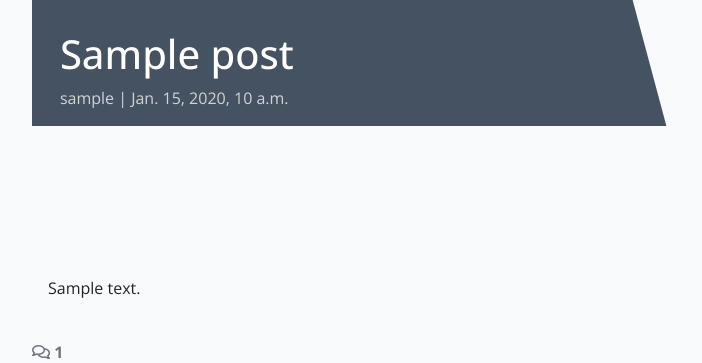
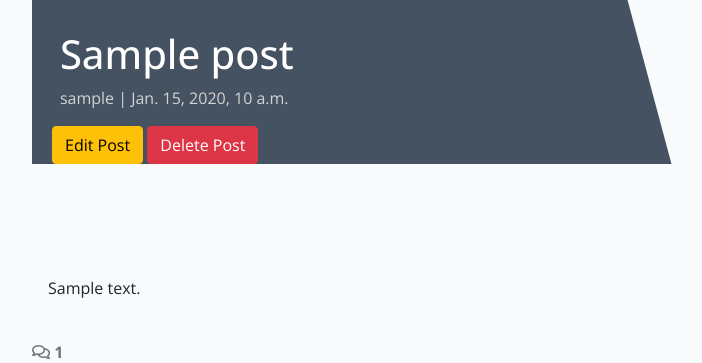
Before and after one commit to jonnybroughton/project-portfolio-4, a Django app: a page that uses news/templates/news/post_detail.html in a window 1280 px wide. Shown: the part 210-573 px from the top of the page, without its empty margins (50-752 px from the left). Run offline with Django 4.2, Linux system fonts and the light colour scheme; a user stored in the database is signed in; tables that the repository leaves empty hold one stand-in row (values such as "Sample post"); some libraries are stand-ins or nearby versions.

Commit message:
enable user to edit and delete their own posts

```diff
--- a/news/templates/news/post_detail.html
+++ b/news/templates/news/post_detail.html
@@ -11,6 +11,12 @@
         <h1 class="post-title">{{ post.title }}</h1>
         <!-- Post author goes before the | the post's created date goes after -->
         <p class="post-subtitle">{{ post.author }} | {{ post.created_on }}</p>
+        {% if user.is_authenticated and post.author == user %}
+        <div class="mt-3 edit-delete">
+          <a href="{% url 'edit_post' post.slug %}" class="btn btn-warning">Edit Post</a>
+          <button class="btn btn-danger" data-bs-toggle="modal" data-bs-target="#deletePostModal">Delete Post</button>
+        </div>
+        {% endif %}
       </div>
       <div class="d-none d-md-block col-md-6 masthead-image">
         {% if "placeholder" in post.featured_image.url %}
@@ -28,7 +34,6 @@
     <div class="col card mb-4  mt-3 left  top">
       <div class="card-body">
         <!-- The post content goes inside the card-text. -->
-        <!-- Use the | safe filter inside the template tags -->
         <p class="card-text">
           {{ post.content | safe }}
         </p>
@@ -51,8 +56,6 @@
     <div class="col-md-8 card mb-4  mt-3 ">
       <h3>Comments:</h3>
       <div class="card-body">
-        <!-- We want a for loop inside the empty control tags
-          to iterate through each comment in comments -->
         {% for comment in comments %}
         <div class="p-2 comments
           {% if not comment.approved and comment.author == user %}
@@ -76,7 +79,6 @@
           <button class="btn btn-edit" comment_id="{{ comment.id }}">Edit</button>
           {% endif %}
         </div>
-        <!-- Our for loop ends here -->
         {% endfor %}
       </div>
     </div>
@@ -98,6 +100,7 @@
     </div>
   </div>
 </div>
+
 <!-- Delete confirmation modal -->
 <div class="modal fade" id="deleteModal" tabindex="-1" aria-labelledby="deleteModalLabel" aria-hidden="true">
   <div class="modal-dialog">
@@ -112,8 +115,26 @@
       </div>
       <div class="modal-footer">
         <button type="button" class="btn btn-secondary" data-bs-dismiss="modal">Close</button>
-        <a id="deleteConfirm" href="#" class="btn
-          btn-danger">Delete</a>
+        <a id="deleteConfirm" href="#" class="btn btn-danger">Delete</a>
+      </div>
+    </div>
+  </div>
+</div>
+
+<!-- Modal for deleting the post -->
+<div class="modal fade" id="deletePostModal" tabindex="-1" aria-labelledby="deletePostModalLabel" aria-hidden="true">
+  <div class="modal-dialog">
+    <div class="modal-content">
+      <div class="modal-header">
+        <h5 class="modal-title" id="deletePostModalLabel">Delete Post?</h5>
+        <button type="button" class="btn-close" data-bs-dismiss="modal" aria-label="Close"></button>
+      </div>
+      <div class="modal-body">
+        Are you sure you want to delete this post? This action cannot be undone.
+      </div>
+      <div class="modal-footer">
+        <button type="button" class="btn btn-secondary" data-bs-dismiss="modal">Close</button>
+        <a id="deletePostConfirm" href="{% url 'delete_post' post.slug %}" class="btn btn-danger">Delete</a>
       </div>
     </div>
   </div>
@@ -123,4 +144,5 @@
 
 {% block extras %}
 <script src="{% static 'js/comments.js' %}"></script>
+<script src="{% static 'js/posts.js' %}"></script>
 {% endblock %}
--- a/news/urls.py
+++ b/news/urls.py
@@ -4,6 +4,8 @@ from django.urls import path
 urlpatterns = [
     path('', views.PostList.as_view(), name='home'),
     path('create/', views.create_post, name='create_post'),
+    path('post/edit/<slug:slug>/', views.edit_post, name='edit_post'),
+    path('post/delete/<slug:slug>/', views.delete_post, name='delete_post'),
     path('<slug:slug>/', views.post_detail, name="post_detail"),
     path('<slug:slug>/edit_comment/<int:comment_id>/', views.comment_edit, name='comment_edit'),
     path('<slug:slug>/delete_comment/<int:comment_id>/', views.comment_delete, name='comment_delete'),
--- a/news/views.py
+++ b/news/views.py
@@ -5,7 +5,6 @@ from django.http import HttpResponseRedirect
 from django.contrib.auth.decorators import login_required
 from .models import Post, Comment
 from .forms import CommentForm, PostForm
-
 
 # Create your views here.
 class PostList(generic.ListView):
@@ -74,6 +73,38 @@ def create_post(request):
     return render(request, 'news/create_post.html', {'form': form})
 
 
+@login_required
+def edit_post(request, slug):
+    """
+    View to edit a post
+    """
+    post = get_object_or_404(Post, slug=slug)
+
+    if request.method == 'POST':
+        form = PostForm(request.POST, request.FILES, instance=post)
+        if form.is_valid() and post.author == request.user:
+            form.save()
+            messages.add_message(request, messages.SUCCESS, 'Post updated successfully!')
+            return HttpResponseRedirect(reverse('post_detail', args=[post.slug]))
+    else:
+        form = PostForm(instance=post)
+
+    return render(request, 'news/edit_post.html', {'form': form, 'post': post})
+
+@login_required
+def delete_post(request, slug):
+    """
+    View to delete a post
+    """
+    post = get_object_or_404(Post, slug=slug)
+
+    if request.method == 'POST' and post.author == request.user:
+        post.delete()
+        messages.add_message(request, messages.SUCCESS, 'Post deleted successfully!')
+        return HttpResponseRedirect(reverse('home'))
+
+    return render(request, 'news/delete_post.html', {'post': post})
+
 def comment_edit(request, slug, comment_id):
     """
     view to edit comments
--- a/static/css/style.css
+++ b/static/css/style.css
@@ -212,3 +212,33 @@ button.navbar-toggler{
 .create-post{
     padding-bottom: 20px;
 }
+
+.edit-delete{
+    padding-left: 20px;
+}
+
+
+.btn-success {
+    background-color: #FF8800;
+    color: #fff;
+    border-color: #FF8800;
+    margin-bottom: 20px;
+}
+
+.btn-success:active,
+.btn-success:focus,
+.btn-success:hover {
+    background-color: #FF8800;
+    color: #fff;
+    border-color: #FF8800;
+    margin-bottom: 20px;
+}
+
+.btn-success:focus {
+    outline: none;
+    box-shadow: none;
+}
+
+.cancel-edit{
+    margin-bottom: 20px;
+}
--- /dev/null
+++ b/static/js/posts.js
@@ -0,0 +1,10 @@
+document.addEventListener('DOMContentLoaded', function () {
+
+    const deletePostButton = document.querySelector('.btn-danger[data-bs-target="#deletePostModal"]');
+    const deletePostModal = new bootstrap.Modal(document.getElementById('deletePostModal'));
+    if (deletePostButton) {
+        deletePostButton.addEventListener('click', function () {
+            deletePostModal.show();
+        });
+    }
+});
```
Also changed, not shown: news/templates/news/delete_post.html (added, +14 -0 lines), news/templates/news/edit_post.html (added, +15 -0 lines).
